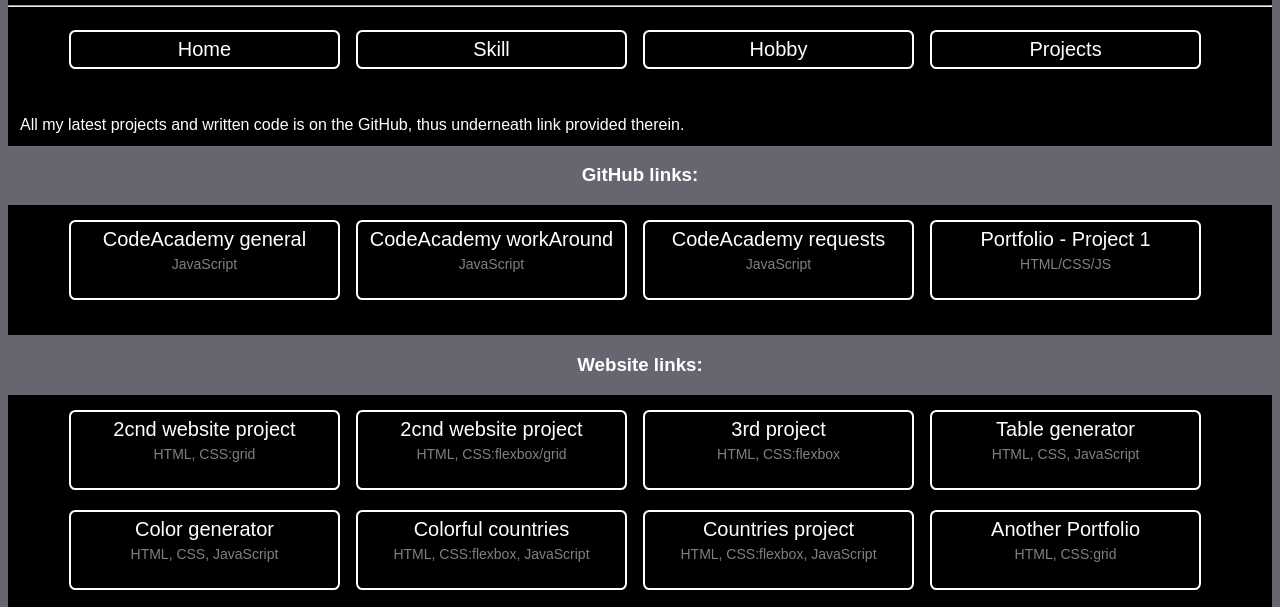
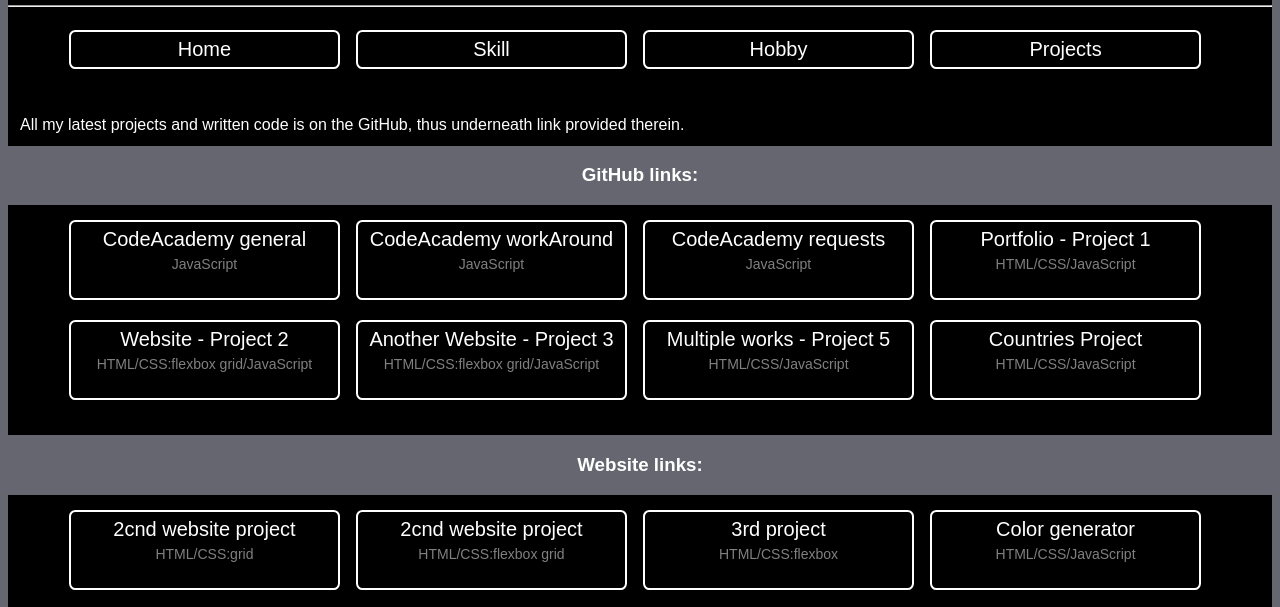
Before and after one commit to pkiczko/pkiczko.github.io, a plain HTML site: page projects.htm in a window 1280 px wide. Shown: the part 155-762 px from the top of the page. Drawn offline with Linux system fonts and the light colour scheme.

Commit message:
up to date

```diff
--- a/projects.htm
+++ b/projects.htm
@@ -52,26 +52,35 @@ All my latest projects and written code is on the GitHub, thus underneath link p
   <a href="https://github.com/pkiczko/JavaScriptRequests" class="button4"  style="height:80px;">CodeAcademy requests<br>
   <font class='code'>JavaScript</font></a>
   <a href="https://github.com/pkiczko/projectI1" class="button4"  style="height:80px;">Portfolio - Project 1<br>
-  <font class='code'>HTML/CSS/JS</font></a>
+  <font class='code'>HTML/CSS/JavaScript</font></a>
+  <a href="https://github.com/pkiczko/projectI2" class="button4"  style="height:80px;">Website - Project 2<br>
+  <font class='code'>HTML/CSS:flexbox grid/JavaScript</font></a>
+  <a href="https://github.com/pkiczko/projectI3" class="button4"  style="height:80px;">Another Website - Project 3<br>
+  <font class='code'>HTML/CSS:flexbox grid/JavaScript</font></a>
+  <a href="https://github.com/pkiczko/projectI5" class="button4"  style="height:80px;">Multiple works - Project 5<br>
+  <font class='code'>HTML/CSS/JavaScript</font></a>
+  <a href="https://github.com/pkiczko/countries" class="button4"  style="height:80px;">Countries Project<br>
+  <font class='code'>HTML/CSS/JavaScript</font></a>
 </nav>
 <h3 style="text-align: center">Website links:</h3>
 <nav>
   <a href="http://pkiczko.github.io/projectI2/index.htm" class="button4" style="height:80px;">2cnd website project<br>
-  <font class='code'>HTML, CSS:grid</font></a>
+  <font class='code'>HTML/CSS:grid</font></a>
   <a href="http://pkiczko.github.io/projectI2/index.htm" class="button4" style="height:80px;">2cnd website project<br>
-  <font class='code'>HTML, CSS:flexbox/grid</font></a>
+  <font class='code'>HTML/CSS:flexbox grid</font></a>
   <a href="http://pkiczko.github.io/projectI3/index.htm" class="button4" style="height:80px;">3rd project<br>
-  <font class='code'>HTML, CSS:flexbox</font></a>
+  <font class='code'>HTML/CSS:flexbox</font></a>
+
+  <a href="http://pkiczko.github.io/projectI5/hexNumberGen.htm" class="button4" style="height:80px;">Color generator<br>
+  <font class='code'>HTML/CSS/JavaScript</font></a>
+  <a href="http://pkiczko.github.io/projectI5/country_list.htm" class="button4" style="height:80px;">Colorful countries<br>
+  <font class='code'>HTML/CSS:flexbox/JavaScript</font></a>
   <a href="http://pkiczko.github.io/projectI5/table_generator.htm" class="button4" style="height:80px;">Table generator<br>
-  <font class='code'>HTML, CSS, JavaScript</font></a>
-  <a href="http://pkiczko.github.io/projectI5/hexNumberGen.htm" class="button4" style="height:80px;">Color generator<br>
-  <font class='code'>HTML, CSS, JavaScript</font></a>
-  <a href="http://pkiczko.github.io/projectI5/country_list.htm" class="button4" style="height:80px;">Colorful countries<br>
-  <font class='code'>HTML, CSS:flexbox, JavaScript</font></a>
+  <font class='code'>HTML/CSS/JavaScript</font></a>
   <a href="http://pkiczko.github.io/countries/index.htm" class="button4" style="height:80px;">Countries project<br>
-  <font class='code'>HTML, CSS:flexbox, JavaScript</font></a>
-  <a href="http://pkiczko.github.io/grid/index.htm" class="button4" style="height:80px;">Another Portfolio<br>
-  <font class='code'>HTML, CSS:grid</font></a>
+  <font class='code'>HTML/CSS:flexbox/JavaScript</font></a>
+  <!-- <a href="http://pkiczko.github.io/grid/index.htm" class="button4" style="height:80px;">Another Portfolio<br>
+  <font class='code'>HTML, CSS:grid</font></a> -->
 </nav>
 <br>
 <br>
```
